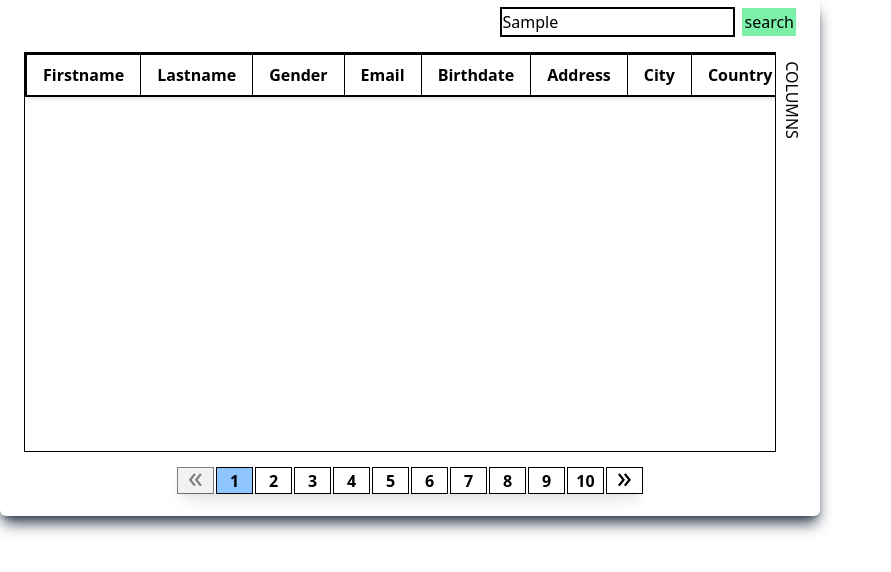
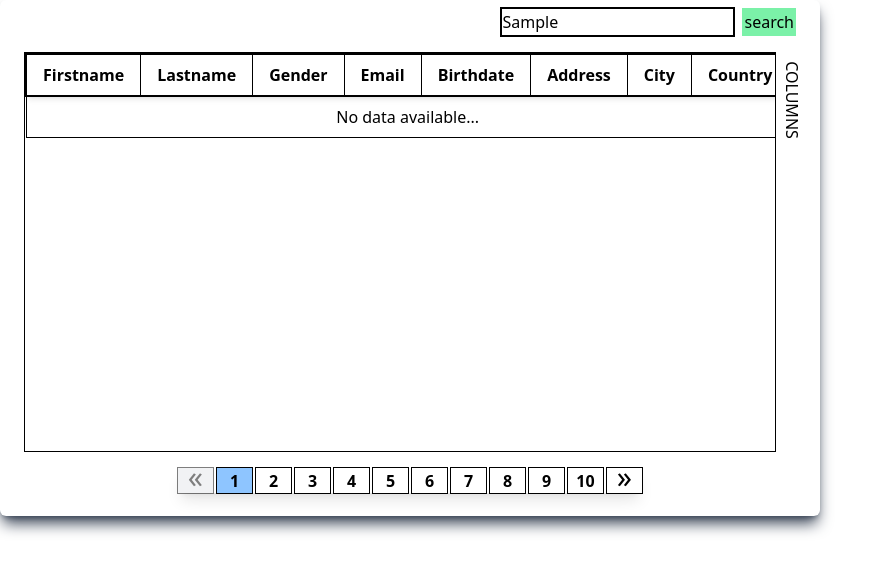
Before and after one commit to Ganesh107/Angular, an Angular app: page / in a window 1280 px wide. Both pictures are taken after typing "Sample" into the empty fields and a click on the button "search". Shown: the top 572 px of the page, without its empty margins (0-891 px from the left). Built offline with nearby package versions, Linux system fonts and the light colour scheme.

Commit message:
grid search related changes'

```diff
--- a/src/app/shared/grid/grid.component.html
+++ b/src/app/shared/grid/grid.component.html
@@ -19,9 +19,11 @@
                         </tr>
                     </thead>
                     <tbody>
-                        <tr *ngFor="let data of filteredGridData" class="odd:bg-gray-100">
-                            <td *ngFor="let col of filteredProps">{{ data[col] }}</td>
-                        </tr>
+                        <ng-container *ngIf="filteredGridData.length > 0; else noData">
+                            <tr *ngFor="let data of filteredGridData" class="odd:bg-gray-100">
+                                <td *ngFor="let col of filteredProps">{{ data[col] }}</td>
+                            </tr>
+                        </ng-container>
                     </tbody>
                 </table>
             </div>
@@ -41,3 +43,9 @@
         </app-pagination>
     </div>
 </div>
+
+<ng-template #noData>
+    <tr>
+        <td [attr.colspan]="filteredColumns.length" class="text-center py-4">No data available...</td>
+    </tr>
+</ng-template>
```
